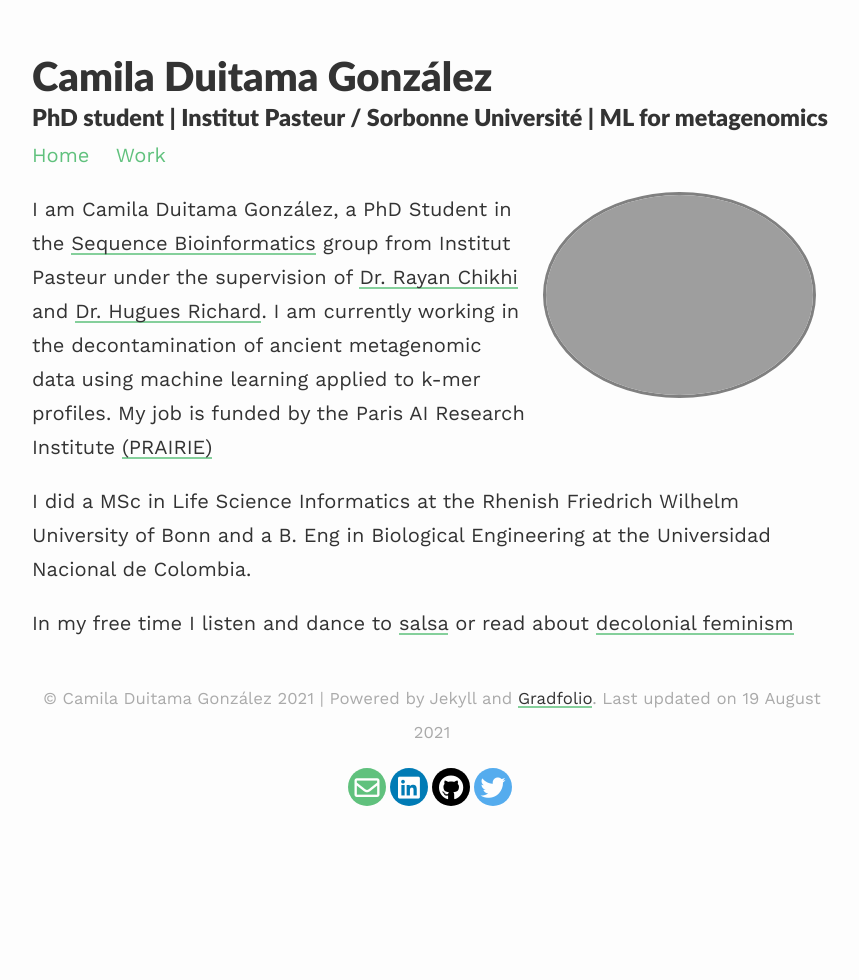
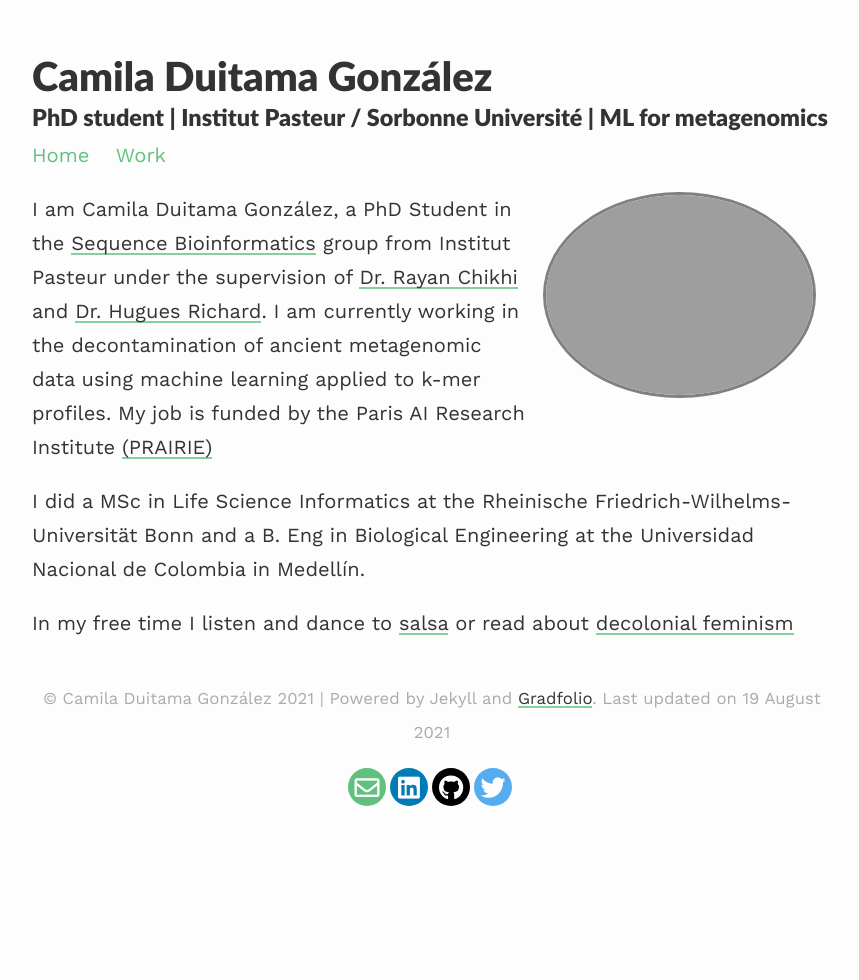
Before and after one commit to BioGeek/gradfolio, a Jekyll site: the page built from index.md, in a window 1280 px wide. Shown: the whole page, without its empty margins (208-1067 px from the left). Built offline with Jekyll 4.4.1, drawn with Linux system fonts in a browser that asks for light colours; nearby versions of some CDN libraries.

Commit message:
Change in uni names

```diff
--- a/index.md
+++ b/index.md
@@ -11,8 +11,8 @@ I am Camila Duitama González, a PhD Student in the [Sequence Bioinformatics](ht
 group from Institut Pasteur under the supervision of [Dr. Rayan Chikhi](http://rayan.chikhi.name) and [Dr. Hugues Richard](http://www.lgm.upmc.fr/hrichard/).
 I am currently working in the decontamination of ancient metagenomic data using machine learning applied to k-mer profiles. My job is funded by the Paris AI Research Institute [(PRAIRIE)](https://prairie-institute.fr/about-us/)
 
-I did a MSc in Life Science Informatics at the Rhenish Friedrich Wilhelm University of Bonn and a B. Eng in Biological Engineering at the Universidad Nacional
-de Colombia.
+I did a MSc in Life Science Informatics at the Rheinische Friedrich-Wilhelms-Universität Bonn and a B. Eng in Biological Engineering at the Universidad Nacional
+de Colombia in Medellín.
 
 In my free time I listen and dance to [salsa](http://latinastereo.com/sonidoenvivo/) or read about
 [decolonial feminism](https://masp.org.br/uploads/temp/temp-vqwSWUGgIDVZXgPEXbvU.pdf)
```
